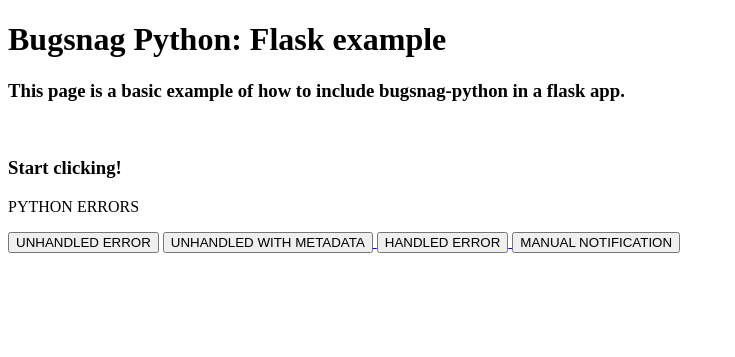
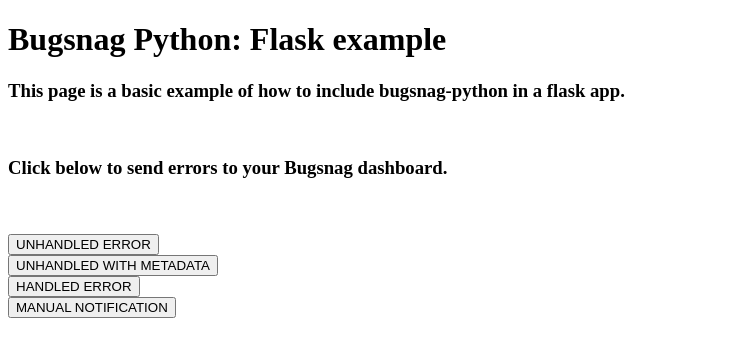
Before and after one commit to bugsnag/bugsnag-python, a Flask app: page / in a window 1280 px wide. Shown: the top 357 px of the page, without its empty margins (0-735 px from the left). Run offline with Flask 2, Linux system fonts and the light colour scheme; parts of the project's set-up code (start-up, migrations or seed data) failed here and were passed over.

Commit message:
refactored examples, changed some comments to docstrings.

```diff
--- a/example/flask/server.py
+++ b/example/flask/server.py
@@ -1,6 +1,11 @@
+# www.bugsnag.com
+# https://github.com/bugsnag/bugsnag-python/tree/master/example/flask
+#
+# this example app demonstrates some of the basic syntax to get Bugsnag error reporting configured in your Python Flask code.
+# ***********************************************************
+
 from flask import Flask, request, render_template
 import bugsnag
-
 # Import platform specific Bugsnag features
 from bugsnag.flask import handle_exceptions
 
@@ -8,81 +13,111 @@ app = Flask(__name__)
 
 # Initialize Bugsnag to begin tracking errors. Only an api key is required, but here are some other helpful configuration details:
 bugsnag.configure(
+
     # get your own api key at bugsnag.com
     api_key = '03c1b987da2ed0df8795cc4968b76185',
 
-    # if you track deploys, make sure to set the correct version.
+    # if you track deploys or session rates, make sure to set the correct version.
     app_version = '1.2.3',
 
-    # Defaults to false, this allows you to log each session whcih will be sued to calculate crash rates in your dashboard for each release.
+    # By default, requests are sent asynchronously. If you would like to block until the request is done, you can set to false
+    asynchronous = False,
+
+    # Defaults to false, this allows you to log each session which will be used to calculate crash rates in your dashboard for each release.
     auto_capture_sessions = True,
 
     # Sets which exception classes should never be sent to Bugsnag.
     ignore_classes = ['Http404', 'DontCare'],
 
-    # defines the release stage for all events that occur in this app.
+    # Defines the release stage for all events that occur in this app.
     release_stage = 'development',
 
-    # defines which release stages bugsnag should report. e.g. ignore staging errors.
+    # Defines which release stages bugsnag should report. e.g. ignore staging errors.
     notify_release_stages = [ 'development', 'production'],
 
-    # any param key that contains one of these strings will be removed fomr all erroro reports.
+    # Any param key that contains one of these strings will be filtered out of all error reports.
     params_filters = ["credit_card_number", "password", "ssn"],
 
-    # We mark stacktrace lines as inProject if they come from files inside:
+    # We mark stacktrace lines as inProject if they come from files inside root:
     # project_root = "/path/to/your/app",
 
-    # By default, we send a few lines of source code to Bugsnag along with the exception report. If you want to stop this from happening, you can set to False.
-    send_code = True,
+    # Useful if you are wrapping bugsnag.notify() in with your own library, to ensure errors group properly.
+    # traceback_exclude_module = [myapp.custom_logging],
+
 )
 
-# You can define a callback function which, when attached to to your Bugsnag client, will run right before each anad every report is sent to our api.  Here you can evaluate and modify the report data.
+# Attach Bugsnag to flask's exception handler
+handle_exceptions(app)
+
+# You can define a callback function which, when attached to to your Bugsnag client, will run right before each and every report is sent to the api.  Here you can evaluate and modify the report data.
 def callback(notification):
-    # USER
-    # meta_data
-    print "notification.message" + notification.options.message
-    if notification.context == 'WHAAAAAAAT':
+    """This callback will evaluate and modify every exception report, handled and unhandled, that occurs within the app, right before it is sent to Bugsnag.
+    """
+    # adding user info and metadata to every report:
+    notification.user = {
+        # in your app, you can pull these details from session.
+        'name': 'Alan Turing',
+        'email': 'turing@code.net',
+        'id': '1234567890'
+    }
 
+    notification.add_tab(
+        'company', {
+            'name': 'Stark Industries'
+        }
+    )
+
+    if notification.context == 'GET /crashcallback':
+        # The callback will evaluate all exceptions, but in this example only errors from @app.route('/crashcallback') will have the below data added to their error reports.
         notification.add_tab('Diagnostics', {
             'message': 'Flask demo: Everything is fine',
             'status': 200,
-            'password': 'password1' # this will be removed by your param_filters.
+            'password': 'password1' # this will be filtered by your param_filters.
         })
     # note that if you return false from the callback, this will cancel the entire error report.
 
-# attach your callback to Bugsnag:
+# attach your callback to Bugsnag. Important to attach AFTER 'handle_exceptions(app)' above, so that the function will have full access to the exception data.
 bugsnag.before_notify(callback)
-
-# Attach Bugsnag to flasks exception handler
-handle_exceptions(app)
 
 @app.route('/')
 def index():
     return render_template('index.html')
 
-# Should cause a KeyError to be caught by the bugsnag exception handler
+
 @app.route('/crashdict')
 def crashdict():
+    """Deliberately triggers an unhandled KeyError to be reported by the bugsnag exception handler, and crash the app.
+    """
     customheader = request.headers['my-custom-header']
     return 'Received your header: ' + customheader
 
-# Will crash but attach diagnostic data through a callback function before reporting the error
+
 @app.route('/crashcallback')
 def crashcallback():
-    raise(Exception('WHAAAAAAAT'))
-    # this error will meet the conditional defined in the global before_notify above, which will then attach diagnostic data to the report.
+    """Deliberately raises an unhandled error which will have diagnostic data attached by the global callback function, and crash the app.
+    """
+    raise(Exception('SomethingBad'))
 
-# Will notify Bugsnag of an exception manually, which can be used to notify Bugsnag of handled errors
-@app.route('/notify')
+
+@app.route('/handled')
 def notify():
-    bugsnag.notify(Exception('Flask demo: Manual notification'))
+    """Deliberately triggers a handled exception, and reports it to Bugsnag.
+    """
+    try:
+        x = 1/0
+    except ZeroDivisionError:
+        bugsnag.notify(ZeroDivisionError('Flask demo: To infinity... and beyond!'))
+
     return 'The app hasn\'t crashed, but check <a href=\"bugsnag.com\">bugsnag.com</a> to view notifications'
 
-# Will notify Bugsnag of an exception, with some metadata attached for better debugging
+
 @app.route('/notifywithmetadata')
 def notifywithmetadata():
+    """Manually notifies Bugsnag of a handled exception, with some metadata locally attached.
+    """
     bugsnag.notify(
         Exception('Flask demo: Manual notification with metadata'),
+        # this app adds some metadata globally, but you can also attach specfic details to a particular
         meta_data = {
             'Request info': {
                 'route': 'notifywithmetadata',
@@ -97,23 +132,17 @@ def notifywithmetadata():
     return ('Metadata was added to the notification, check <a href=\"bugsnag.com\">bugsnag.com</a> ' +
         ' to view on the "Request info" and "Resolve info" tabs')
 
-# Will notify Bugsnag of an exception, and include a context included for grouping
+
 @app.route('/notifywithcontext')
 def notifywithcontext():
+    """Notifies Bugsnag of a handled exception, which has a modified 'context' attribute for the purpose of improving how these exceptions will group together in the Bugsnag dashboard, and a severity attribute that has been modifed to overwrite the default level (warning).
+    """
     bugsnag.notify(
         Exception('Flask demo: Manual notification with context'),
-        context = 'notifywithcontext'
+        context = 'notifywithcontext',
+        severity = 'info'
     )
-    return 'The context was changed to notifywithcontext for better grouping'
-
-# Will notify Bugsnag of an exception, with a defined severity for different handling
-@app.route('/notifywithseverity')
-def notifywithseverity():
-    bugsnag.notify(
-        Exception('Flask demo: Manual notificaiton with severity'),
-        severity = 'info',
-    )
-    return 'The severity was set to info, check <a href=\"bugsnag.com\">bugsnag.com</a> to see the difference'
+    return 'The context and severity were changed.'
 
 
 if __name__ == '__main__':
--- a/example/flask/templates/index.html
+++ b/example/flask/templates/index.html
@@ -14,17 +14,25 @@
   </div>
 
     <br>
-  <h3>Start clicking!</h3>
+  <h3>Click below to send errors to your Bugsnag dashboard.</h3>
+  <br>
+  <br>
     <div id="python">
-        <p>PYTHON ERRORS</p>
-        <button type="button" id="indexError">UNHANDLED ERROR</button>
+        <a href="/crashdict">
+          <button type="button" id="indexError">UNHANDLED ERROR</button>
+        </a>
+        <br>
         <a href="/crashcallback">
           <button type="button" id="indexError">UNHANDLED WITH METADATA</button>
         </a>
-        <a href="/notify">
+        <br>
+        <a href="/handled">
           <button type="button" id="typeError">HANDLED ERROR</button>
         </a>
+        <br>
+        <a href="/notifywithcontext">
           <button type="button" id="typeError">MANUAL NOTIFICATION</button>
+        </a>
     </div>
 <!-- review server.py to see how bugsnag integrates with your app. -->
   </body>
```
Also changed, not shown: example/flask/README.md.
